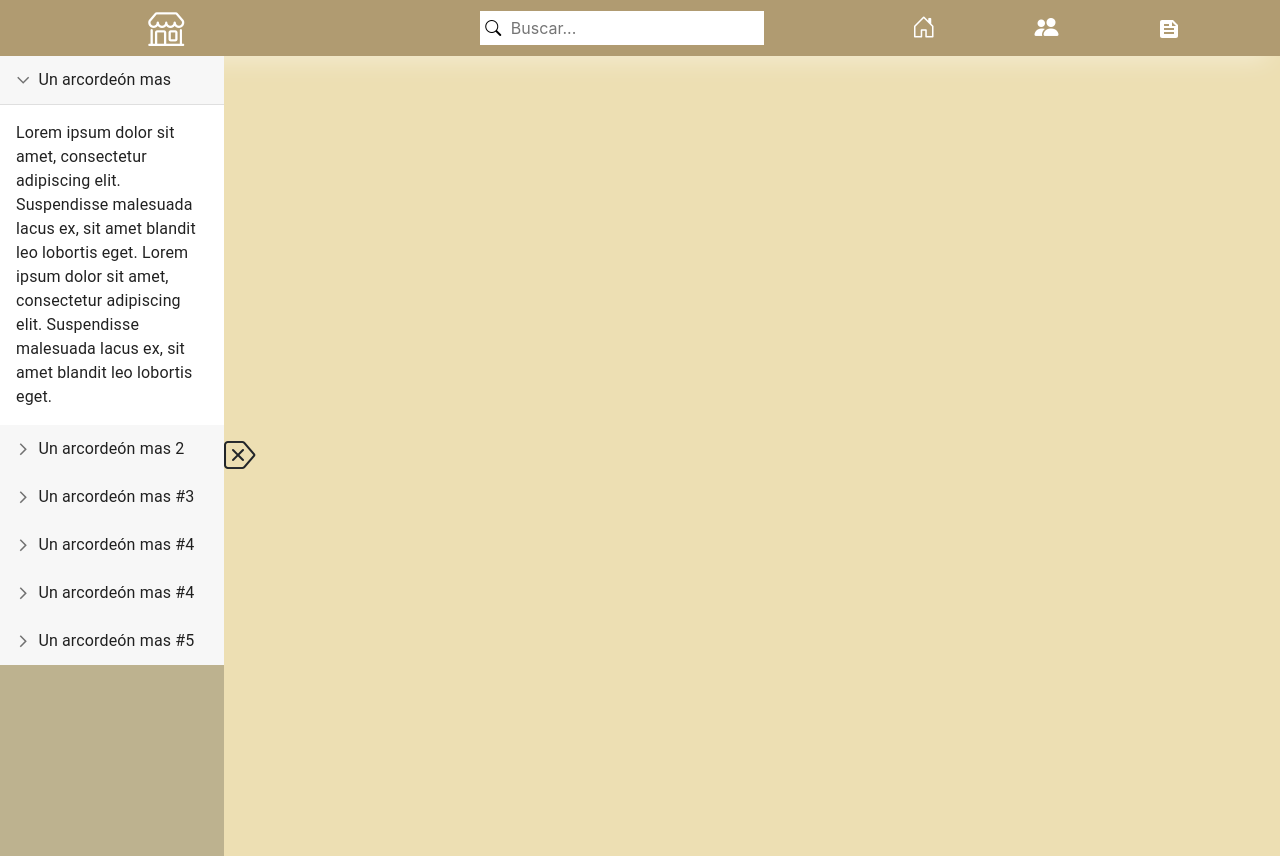
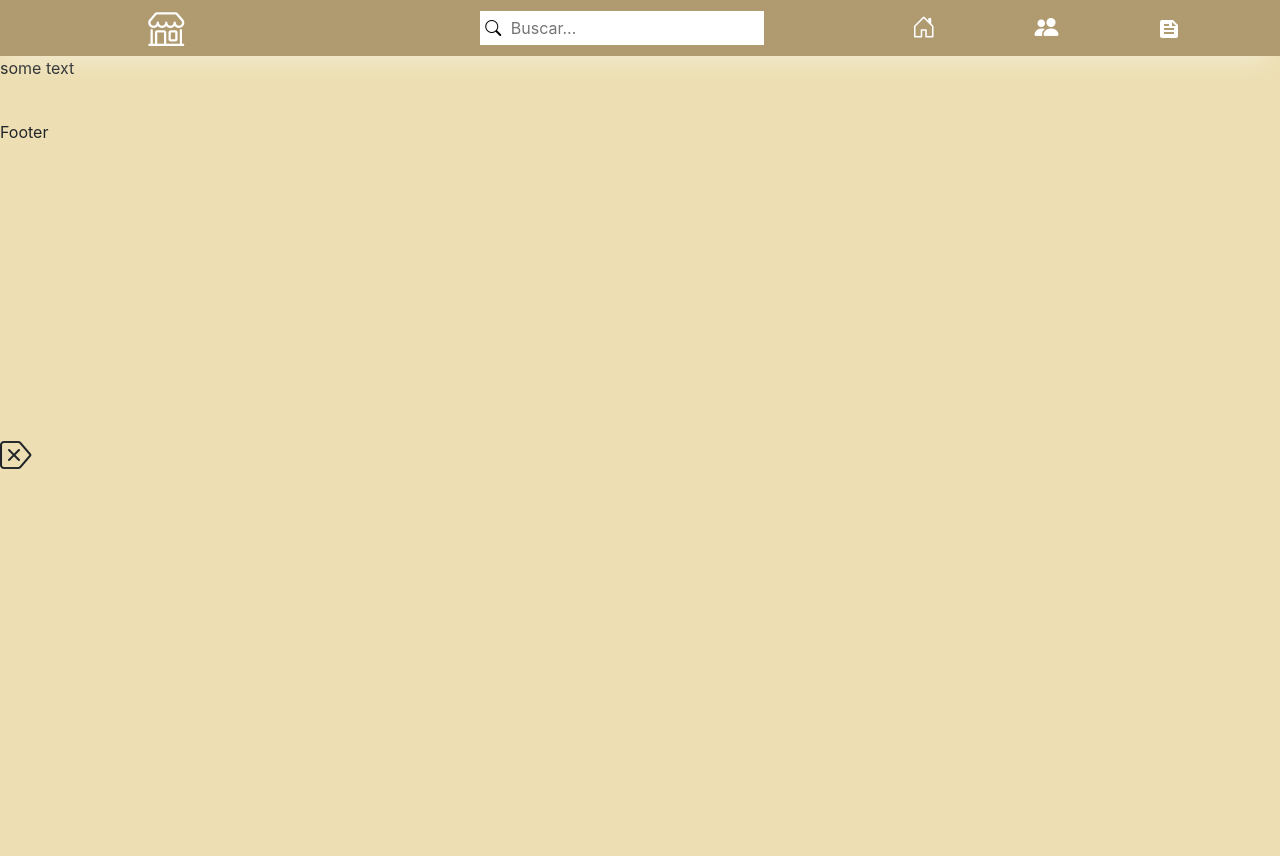
Before and after one commit to Matiasdevv/WebPage, a React (Create React App) app in the folder webpage/: page /page2 in a window 1280 px wide. After the commit the page ends 800 px from the top, so only its background shows below. Built offline with nearby package versions, Linux system fonts and the light colour scheme.

Commit message:
agregando estilos al menu lateral

```diff
--- a/webpage/src/Styles/sideMenu.scss
+++ b/webpage/src/Styles/sideMenu.scss
@@ -1,27 +1,22 @@
 .sideMenu__container{
-    width: 20%;
+    width: 25%;
     height: 100vh;
-    position: absolute;
+    position: fixed;
     display: flex;
     flex-direction: row;
-    overflow: hidden;
+
 
 
     .sideMenu__container-link{
-        flex:3 1 auto;
+        width: 0;
         background-color: #EDDFB3;
-        flex-direction: column;
-        justify-content: center;
-        align-items: center;
-        transition: .3s ease-in all;
-        flex-basis: 20%;
-        background-color: #0003;
+        justify-content: space-between;
+        overflow: hidden;
+        transition: .7s ease-in-out all;
     }
 
     .sideMenu__container-button{
-        display: inherit;
-        justify-content: center;
-        align-items: center;
+        margin: auto 0;
 
         label{
             font-size: 2rem;
--- a/webpage/src/pages/sideMenu/SideMenu.jsx
+++ b/webpage/src/pages/sideMenu/SideMenu.jsx
@@ -1,4 +1,4 @@
-import React, { useState } from 'react'
+import React, { useEffect, useState } from 'react'
 import { Link } from 'react-router-dom'
 import Acordeones from '../../Components/pure/Acordeones'
 import '../../Styles/sideMenu.scss'
@@ -7,12 +7,15 @@ const SideMenu = () => {
 
     const [sideBar, setSide] = useState(false) //todo: meter al sidebar un estado para poder abrir o cerrar este.
 
+
     const menu = (e)=>{
         setSide(!sideBar)
-        if(sideBar){
+        if(sideBar ){
             e.target.parentNode.parentNode.firstElementChild.style.width = '0%'
+
         }else{
             e.target.parentNode.parentNode.firstElementChild.style.width = '100%'
+            e.target.parentNode.parentNode.style.boxShadow = '27px 9px 46px -8px rgba(0,0,0,0.66);'
         }
     }
 
@@ -27,8 +30,8 @@ const SideMenu = () => {
             <Acordeones/>
         </div>
         <div className='sideMenu__container-button'>
-            <input type='checkbox' id='check' onClick={(e)=>menu(e)} hidden/>
-            <label htmlFor='check'>
+            <input type='checkbox' id='check' onChange={(e)=>menu(e)} hidden />
+            <label htmlFor='check' >
                 <i className="bi bi-backspace-reverse"></i>
             </label>
 
```
